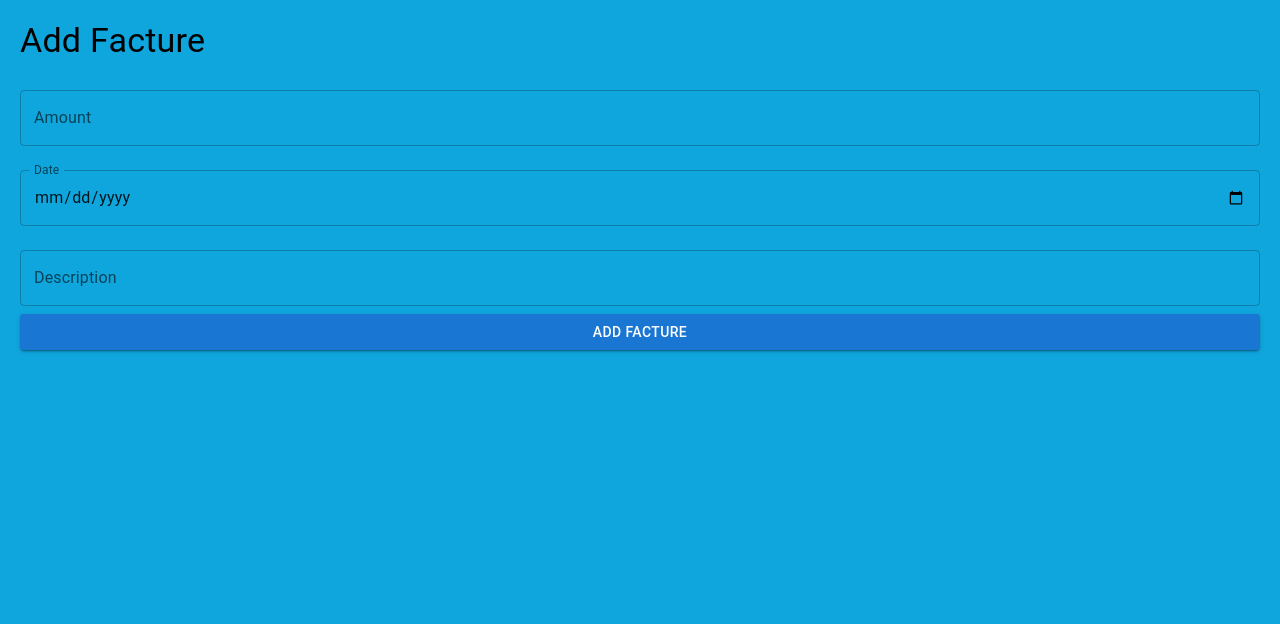
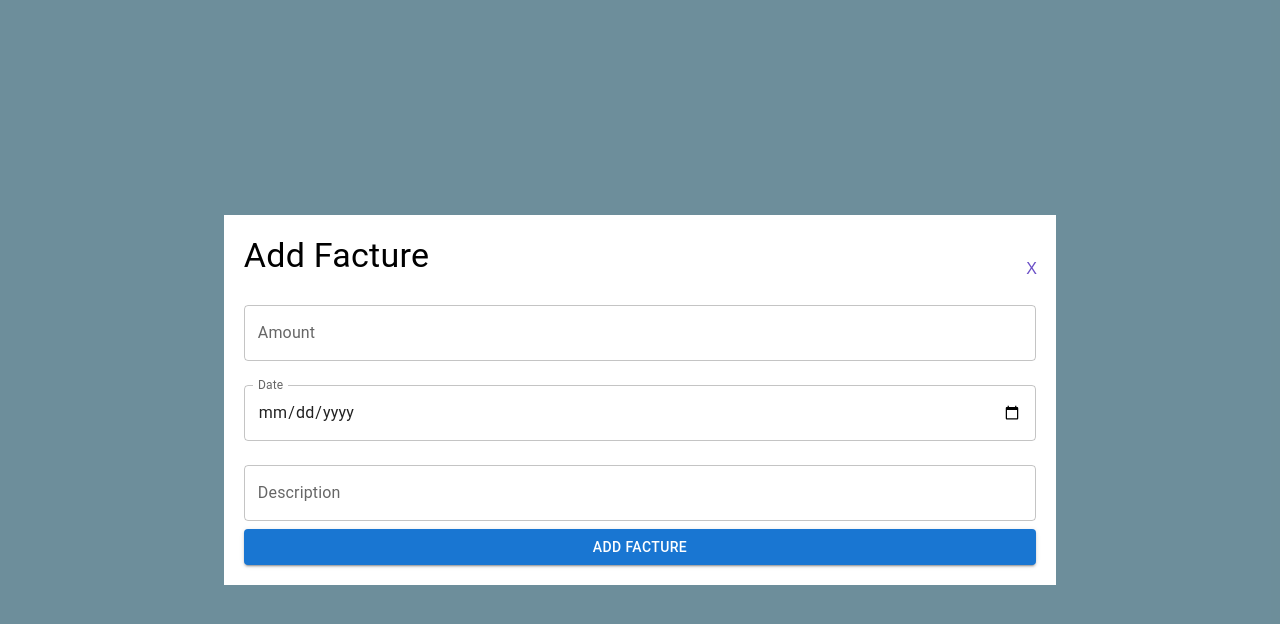
Before and after one commit to jlassimohamed-99/INV-ERP, a React (Create React App) app in the folder client/: page /add-facture in a window 1280 px wide. Shown: the top 624 px of the page. Built offline with nearby package versions, Linux system fonts and the light colour scheme.

Commit message:
7atta-13

```diff
--- a/client/src/components/AddEditFacture.js
+++ b/client/src/components/AddEditFacture.js
@@ -2,7 +2,7 @@ import React, { useState, useEffect } from 'react';
 import { TextField, Button, Typography } from '@mui/material';
 import { useNavigate, useParams } from 'react-router-dom';
 
-const AddEditFacture = ({ mode }) => {
+const AddEditFacture = ({ mode,setShowForm }) => {
   const [formData, setFormData] = useState({ amount: '', date: '', description: '' });
   const navigate = useNavigate();
   const { id } = useParams();
@@ -31,7 +31,24 @@ const AddEditFacture = ({ mode }) => {
   };
 
   return (
-    <div style={{ padding: '20px' }}>
+    <div style={{
+      position:"fixed",
+      top:0,
+      left:0,
+      width:"100%",
+      height:"100vh",
+      display:"flex",
+      justifyContent:"center",
+      alignItems:"center",
+      background:'rgb(136 136 136 / 78%)'
+    }}>
+    <div style={{ padding: '20px' , background:"#ffffff" , position : "relative" }}>
+      <button onClick={()=>setShowForm(false)} style={{
+        position:"absolute",
+        top:'15px',
+        right:'15px',
+        width:"25px"
+      }}>X</button>
       <Typography variant="h4" gutterBottom>{mode === 'edit' ? 'Edit Facture' : 'Add Facture'}</Typography>
       <form onSubmit={handleSubmit}>
         <TextField
@@ -66,6 +83,7 @@ const AddEditFacture = ({ mode }) => {
         <Button type="submit" variant="contained" color="primary">{mode === 'edit' ? 'Save Changes' : 'Add Facture'}</Button>
       </form>
     </div>
+    </div>
   );
 };
 
--- a/client/src/components/Dashboard/FinanceDashboard.js
+++ b/client/src/components/Dashboard/FinanceDashboard.js
@@ -1,4 +1,4 @@
-import React from 'react';
+import React, { useState } from 'react';
 import { Bar, Line } from 'react-chartjs-2';
 import { Card, CardContent, Typography, Button, IconButton } from '@mui/material';
 import { useNavigate } from 'react-router-dom';
@@ -16,6 +16,7 @@ import {
   Legend,
 } from 'chart.js';
 import './FinanceDashboard.css';
+import AddEditFacture from '../AddEditFacture';
 
 ChartJS.register(
   CategoryScale,
@@ -30,6 +31,7 @@ ChartJS.register(
 
 const FinanceDashboard = () => {
   const navigate = useNavigate();
+  const [showForm,setShowForm]=useState(false)
 
   const handleDelete = (id) => {
     // Implement the delete logic here
@@ -81,7 +83,7 @@ const FinanceDashboard = () => {
           <CardContent>
             <Typography variant="h5" component="h2">Facturation</Typography>
             <Bar data={facturationData} />
-            <Button variant="contained" onClick={() => navigate('/add-facture')}>Add Facture</Button>
+            <Button variant="contained" onClick={() => setShowForm(true)}>Add Facture</Button>
             <IconButton onClick={() => navigate(`/edit-facture/1`)}><EditIcon /></IconButton>
             <IconButton onClick={() => handleDelete(1)}><DeleteIcon /></IconButton>
           </CardContent>
@@ -106,6 +108,9 @@ const FinanceDashboard = () => {
             <IconButton onClick={() => handleDelete(1)}><DeleteIcon /></IconButton>
           </CardContent>
         </Card>
+        {
+          showForm && <AddEditFacture mode="add" setShowForm={setShowForm} />
+        }
       </div>
     </div>
   );
--- a/client/src/components/Navbar.js
+++ b/client/src/components/Navbar.js
@@ -9,9 +9,8 @@ const Navbar = () => {
     <nav>
       <ul>
         {currentUser ? (
-          <li>
+
             <button onClick={logout}>Logout</button>
-          </li>
         ) : (
           <>
             <li>
```
